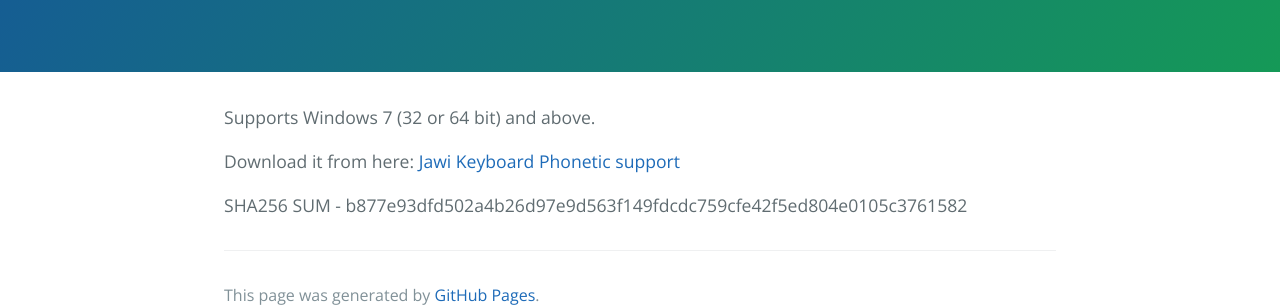
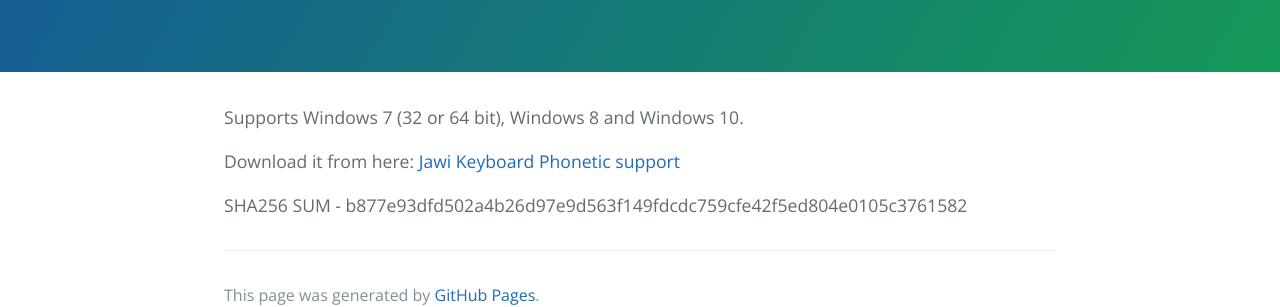
Before and after one commit to muhammadn/muhammadn.github.io, a Jekyll site: the page built from _posts/2018-12-23-jawi-phonetic-layout-windows.md, in a window 1280 px wide. Shown: the part 245-552 px from the top of the page. Built offline with Jekyll 4.4.1, drawn with Linux system fonts in a browser that asks for light colours.

Commit message:
update post to be seo friendly

```diff
--- a/_posts/2018-12-23-jawi-phonetic-layout-windows.md
+++ b/_posts/2018-12-23-jawi-phonetic-layout-windows.md
@@ -4,7 +4,7 @@ title:  "Phonetic Jawi Keyboard Layout for Windows"
 date:   2018-12-23 17:13:00 +0800
 ---
 
-Supports Windows 7 (32 or 64 bit) and above.
+Supports Windows 7 (32 or 64 bit), Windows 8 and Windows 10.
 
 Download it from here:
 [Jawi Keyboard Phonetic support]({{ site.url }}/assets/files/Jawi Keyboard Phonetic.zip)
```
